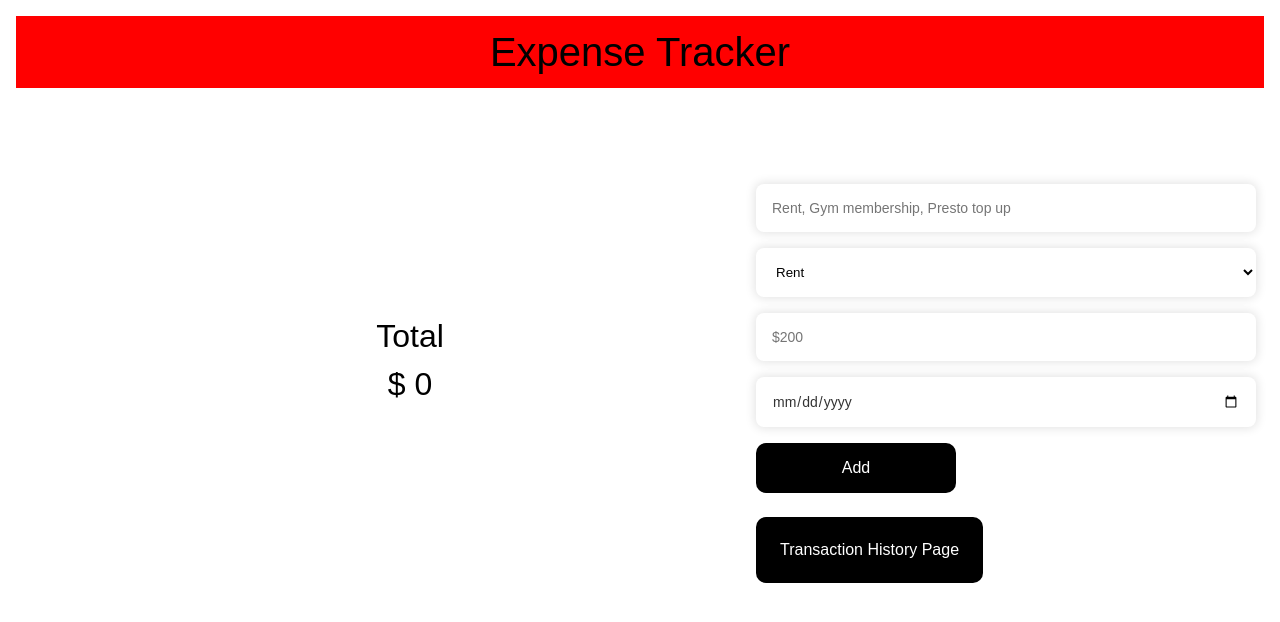
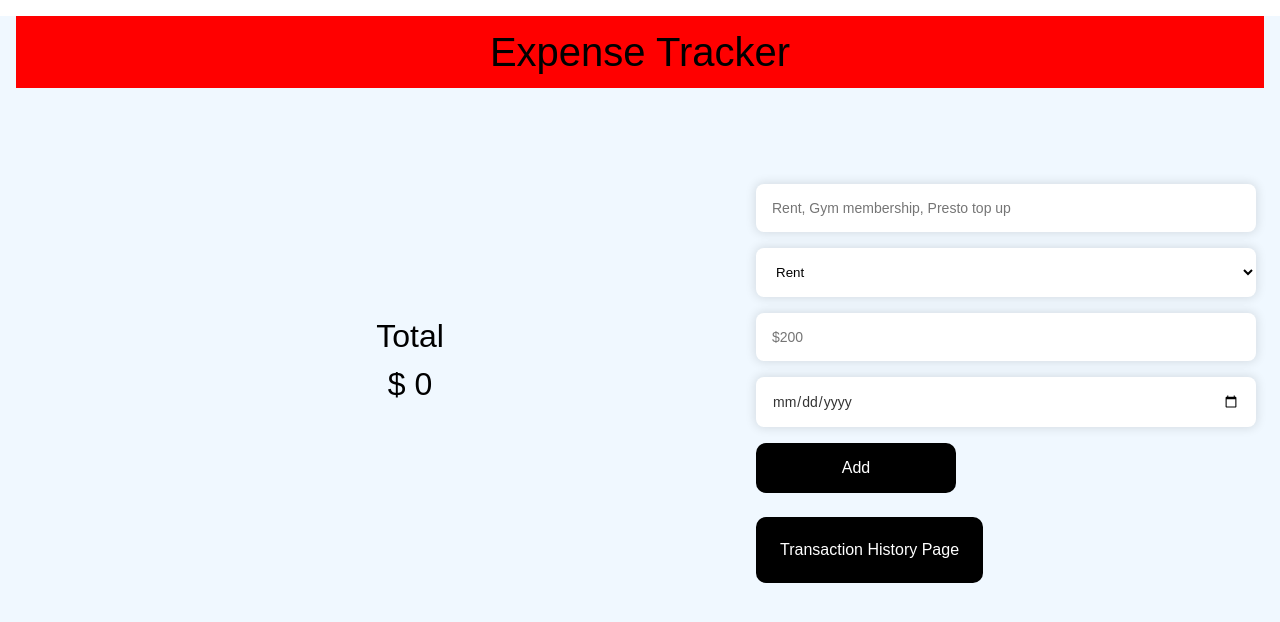
Before and after one commit to keshav1207/Expense-Tracker, a React (Vite) app in the folder client/vite-project/: page /home/1 in a window 1280 px wide. Shown: the top 622 px of the page. Built offline with nearby package versions, Linux system fonts and the light colour scheme; no server answers; a web font is replaced by a local one.

Commit message:
Add container div  and a background color to homepage

```diff
--- a/client/vite-project/src/index.css
+++ b/client/vite-project/src/index.css
@@ -5,9 +5,18 @@
 }
 
 body {
+
   font-family: "Bayon", sans-serif;
   font-weight: 400;
   font-style: normal;
+
+
+}
+
+.container{
+  width: 100%;
+  height: 100vh;
+  background-color:#f0f8ff
 
 }
 
--- a/client/vite-project/src/pages/HomePage.jsx
+++ b/client/vite-project/src/pages/HomePage.jsx
@@ -11,6 +11,8 @@ export default function HomePage() {
 
   return (
     <>
+    <div className="container">
+
     <ToastContainer/>
     <div className="header-container">
     <div>Expense Tracker</div>
@@ -30,14 +32,13 @@ export default function HomePage() {
     </div>
 
 
-
-
-
     <div className="label-container">
     <Label/>
     </div>
 
 
+    </div>
+
     </>
   )
 }
```
